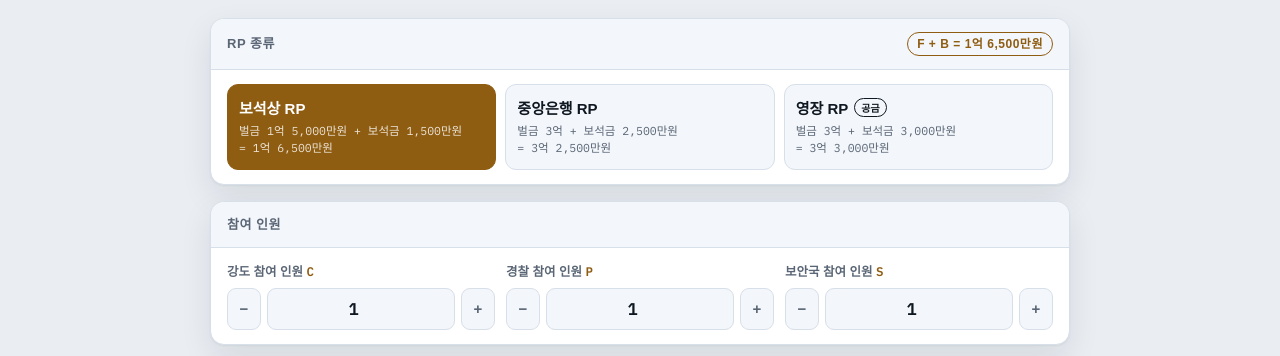
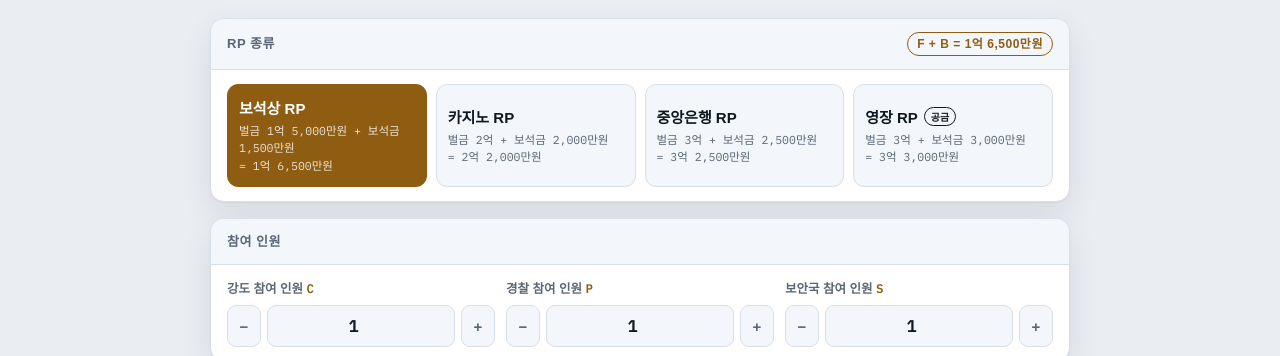
Before and after one commit to MoMo0516/distribute, a plain HTML site: page index.html in a window 1280 px wide. Shown: the part 78-434 px from the top of the page. Drawn offline with Linux system fonts and the light colour scheme; a web font is replaced by a local one.

Commit message:
Add files via upload

```diff
--- a/index.html
+++ b/index.html
@@ -58,8 +58,8 @@
   .card h2 .n{margin-left:auto;font-size:12px;font-weight:600;color:var(--accent);
               padding:2px 9px;border:1px solid var(--accent);border-radius:999px}
 
-  .rps{display:grid;grid-template-columns:repeat(3,1fr);gap:9px;padding:14px 16px}
-  @media (max-width:620px){ .rps{grid-template-columns:1fr} }
+  .rps{display:grid;grid-template-columns:repeat(4,1fr);gap:9px;padding:14px 16px}
+  @media (max-width:760px){ .rps{grid-template-columns:repeat(2,1fr)} }
   .rp{padding:12px 11px;text-align:left;border-radius:11px}
   .rp .t{font-size:15px;font-weight:700;display:block}
   .rp .d{display:block;font-size:11.5px;color:var(--muted);margin-top:4px;line-height:1.5;
@@ -192,6 +192,7 @@
 <script>
 var RPS = [
   { key:'jewel', name:'보석상 RP',   f:15000, m:15 },
+  { key:'casino',name:'카지노 RP',   f:20000, m:20 },
   { key:'bank',  name:'중앙은행 RP', f:30000, m:25 },
   { key:'wrnt',  name:'영장 RP',     f:30000, m:30, pub:true }
 ];
```
